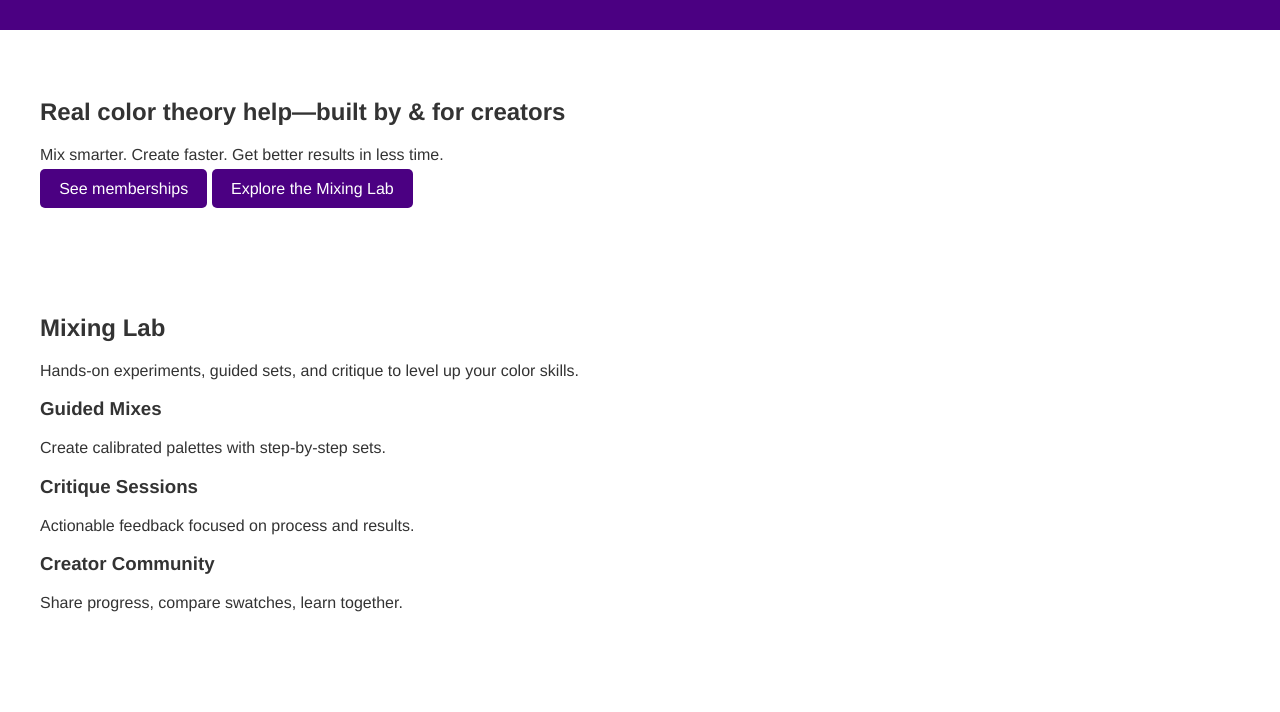
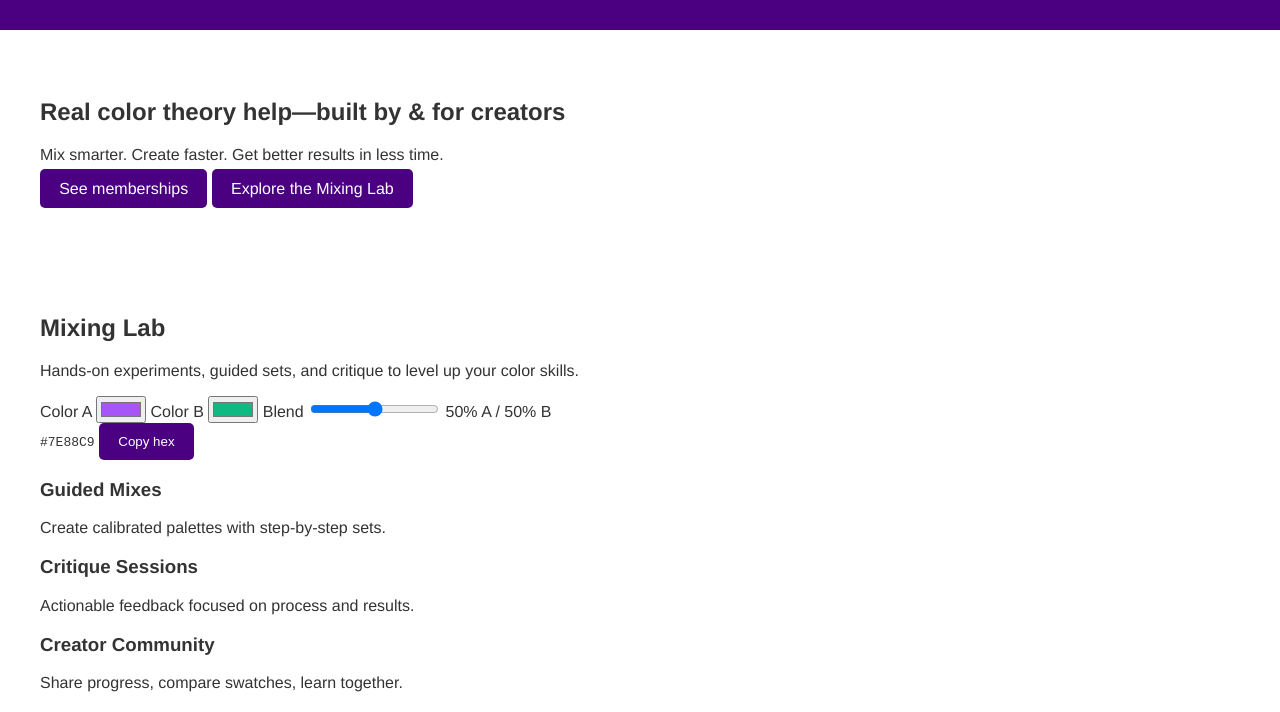
Before and after one commit to michellecollinsrealty-del/color-theory-collective, a plain HTML site: page index.html in a window 1280 px wide. Shown: the part 88-800 px from the top of the page. Drawn offline with Linux system fonts and the light colour scheme.

Commit message:
Update index.html

```diff
--- a/index.html
+++ b/index.html
@@ -52,7 +52,37 @@
     <div class="container">
       <h2>Mixing Lab</h2>
       <p class="muted">Hands-on experiments, guided sets, and critique to level up your color skills.</p>
-      <div class="cards three">
+
+      <!-- ⬇⬇ NEW: Mini Mixer widget (no backend) -->
+      <div class="mixer card">
+        <div class="mixer-row">
+          <label>Color A
+            <input id="mixA" type="color" value="#A855F7" />
+          </label>
+          <label>Color B
+            <input id="mixB" type="color" value="#10B981" />
+          </label>
+          <label class="ratio">Blend
+            <input id="mixRatio" type="range" min="0" max="100" value="50" />
+            <span class="muted tiny"><span id="mixPctA">50</span>% A / <span id="mixPctB">50</span>% B</span>
+          </label>
+        </div>
+
+        <div class="mixer-swatches">
+          <div class="chip" id="chipA" title="Color A"></div>
+          <div class="chip big" id="chipMix" title="Mixed — tap to copy hex"></div>
+          <div class="chip" id="chipB" title="Color B"></div>
+        </div>
+
+        <div class="mixer-output">
+          <code id="mixHex">#7E88C9</code>
+          <button class="btn small" id="copyHexBtn" type="button">Copy hex</button>
+          <span id="copyHint" class="muted tiny" role="status" aria-live="polite"></span>
+        </div>
+      </div>
+      <!-- ⬆⬆ NEW widget ends -->
+
+      <div class="cards three" style="margin-top:1rem">
         <article class="card">
           <h3>Guided Mixes</h3>
           <p>Create calibrated palettes with step-by-step sets.</p>
@@ -90,9 +120,6 @@
              href="https://calendly.com/your-handle/60min">Book 60 minutes</a>
         </article>
       </div>
-
-      <!-- If/when you want to embed Calendly directly, swap the two buttons above
-           for an inline embed like an <iframe>. The buttons are simpler & mobile-friendly. -->
     </div>
   </section>
 
@@ -122,7 +149,7 @@
     </div>
   </section>
 
-  <!-- Pricing / Join -->
+  <!-- Pricing / Join (Square links preserved) -->
   <section id="pricing" class="section" aria-label="Membership">
     <div class="container">
       <h2>Join the Collective</h2>
```
